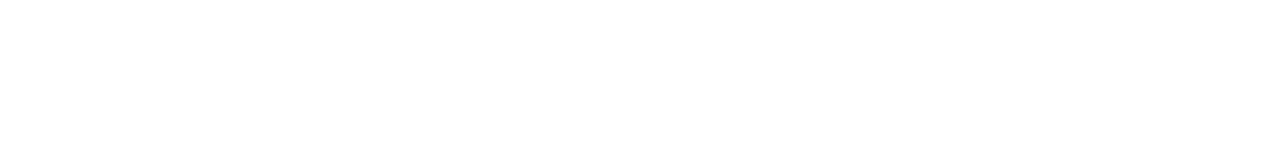
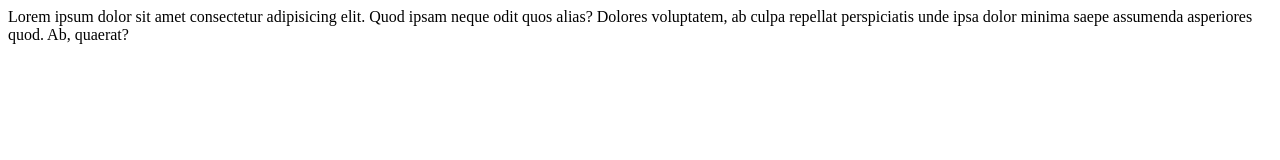
Before and after one commit to stanislav-sn/02.10.20, a website: page index.html in a window 1280 px wide. Drawn offline with nearby package versions, Linux system fonts and the light colour scheme.

Commit message:
add lorem

```diff
--- a/index.html
+++ b/index.html
@@ -11,7 +11,7 @@
     <title>02.10.2020</title>
 </head>
 <body>
-
+    Lorem ipsum dolor sit amet consectetur adipisicing elit. Quod ipsam neque odit quos alias? Dolores voluptatem, ab culpa repellat perspiciatis unde ipsa dolor minima saepe assumenda asperiores quod. Ab, quaerat?
     <script src="js/script.js"></script>
 </body>
 </html>
```
